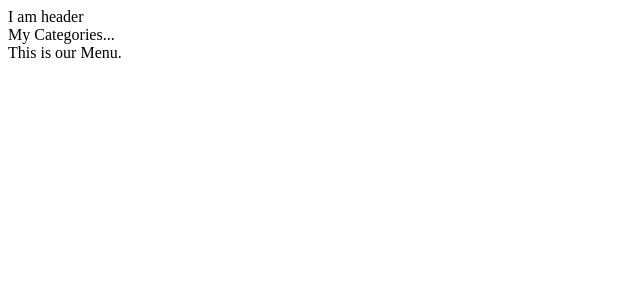
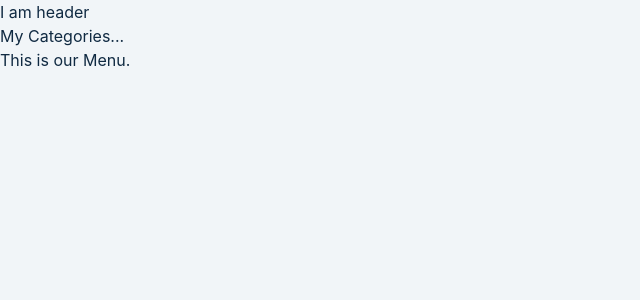
Before and after one commit to sidchopp/menu, a React (Create React App) app: page / in a window 1280 px wide. Shown: the top 300 px of the page, without its empty margins (0-640 px from the left). Built offline with nearby package versions, Linux system fonts and the light colour scheme.

Commit message:
components formed

```diff
--- a/src/App.js
+++ b/src/App.js
@@ -1,15 +1,15 @@
 
 import Head from './components/Head';
-import Menu from "./components/Menu";
 
-import Categories from './components/Categories';
+
+import MenuCategories from './components/MenuCategories';
 
 function App() {
   return (
     <div>
       <Head />
-      <Categories />
-      <Menu />
+      <MenuCategories />
+
 
     </div>
   );
--- /dev/null
+++ b/src/components/MenuCategories.js
@@ -0,0 +1,16 @@
+import React from 'react'
+
+import Menu from './Menu'
+import Categories from './Categories'
+import items from './Data';
+
+function MenuCategories() {
+  return (
+    <div>
+      <Categories />
+      <Menu />
+    </div>
+  )
+}
+
+export default MenuCategories
--- /dev/null
+++ b/src/index.css
@@ -0,0 +1,236 @@
+/*
+===============
+Variables
+===============
+*/
+
+:root {
+  /* dark shades of primary color*/
+  --clr-primary-1: hsl(205, 86%, 17%);
+  --clr-primary-2: hsl(205, 77%, 27%);
+  --clr-primary-3: hsl(205, 72%, 37%);
+  --clr-primary-4: hsl(205, 63%, 48%);
+  /* primary/main color */
+  --clr-primary-5: hsl(205, 78%, 60%);
+  /* lighter shades of primary color */
+  --clr-primary-6: hsl(205, 89%, 70%);
+  --clr-primary-7: hsl(205, 90%, 76%);
+  --clr-primary-8: hsl(205, 86%, 81%);
+  --clr-primary-9: hsl(205, 90%, 88%);
+  --clr-primary-10: hsl(205, 100%, 96%);
+  /* darkest grey - used for headings */
+  --clr-grey-1: hsl(209, 61%, 16%);
+  --clr-grey-2: hsl(211, 39%, 23%);
+  --clr-grey-3: hsl(209, 34%, 30%);
+  --clr-grey-4: hsl(209, 28%, 39%);
+  /* grey used for paragraphs */
+  --clr-grey-5: hsl(210, 22%, 49%);
+  --clr-grey-6: hsl(209, 23%, 60%);
+  --clr-grey-7: hsl(211, 27%, 70%);
+  --clr-grey-8: hsl(210, 31%, 80%);
+  --clr-grey-9: hsl(212, 33%, 89%);
+  --clr-grey-10: hsl(210, 36%, 96%);
+  --clr-white: #fff;
+  --clr-gold: #c59d5f;
+
+  --clr-red-dark: hsl(360, 67%, 44%);
+  --clr-red-light: hsl(360, 71%, 66%);
+  --clr-green-dark: hsl(125, 67%, 44%);
+  --clr-green-light: hsl(125, 71%, 66%);
+  --clr-black: #222;
+  --transition: all 0.3s linear;
+  --spacing: 0.1rem;
+  --radius: 0.25rem;
+  --light-shadow: 0 5px 15px rgba(0, 0, 0, 0.1);
+  --dark-shadow: 0 5px 15px rgba(0, 0, 0, 0.2);
+  --max-width: 1170px;
+  --fixed-width: 620px;
+}
+/*
+===============
+Global Styles
+===============
+*/
+
+*,
+::after,
+::before {
+  margin: 0;
+  padding: 0;
+  box-sizing: border-box;
+}
+body {
+  font-family: -apple-system, BlinkMacSystemFont, 'Segoe UI', Roboto, Oxygen,
+    Ubuntu, Cantarell, 'Open Sans', 'Helvetica Neue', sans-serif;
+  background: var(--clr-grey-10);
+  color: var(--clr-grey-1);
+  line-height: 1.5;
+  font-size: 0.875rem;
+}
+ul {
+  list-style-type: none;
+}
+a {
+  text-decoration: none;
+}
+h1,
+h2,
+h3,
+h4 {
+  letter-spacing: var(--spacing);
+  text-transform: capitalize;
+  line-height: 1.25;
+  margin-bottom: 0.75rem;
+}
+h1 {
+  font-size: 3rem;
+}
+h2 {
+  font-size: 2rem;
+}
+h3 {
+  font-size: 1.25rem;
+}
+h4 {
+  font-size: 0.875rem;
+}
+p {
+  margin-bottom: 1.25rem;
+  color: var(--clr-grey-5);
+}
+@media screen and (min-width: 800px) {
+  h1 {
+    font-size: 4rem;
+  }
+  h2 {
+    font-size: 2.5rem;
+  }
+  h3 {
+    font-size: 1.75rem;
+  }
+  h4 {
+    font-size: 1rem;
+  }
+  body {
+    font-size: 1rem;
+  }
+  h1,
+  h2,
+  h3,
+  h4 {
+    line-height: 1;
+  }
+}
+/*  global classes */
+
+/* section */
+.section {
+  width: 90vw;
+  margin: 0 auto;
+  max-width: var(--max-width);
+}
+
+@media screen and (min-width: 992px) {
+  .section {
+    width: 95vw;
+  }
+}
+
+/*
+===============
+Menu
+===============
+*/
+
+.menu {
+  padding: 5rem 0;
+}
+.title {
+  text-align: center;
+  margin-bottom: 2rem;
+}
+.underline {
+  width: 5rem;
+  height: 0.25rem;
+  background: var(--clr-gold);
+  margin-left: auto;
+  margin-right: auto;
+}
+.btn-container {
+  margin-bottom: 4rem;
+  display: flex;
+  justify-content: center;
+}
+.filter-btn {
+  background: transparent;
+  border-color: transparent;
+  font-size: 1rem;
+  text-transform: capitalize;
+  margin: 0 0.5rem;
+  letter-spacing: 1px;
+  padding: 0.375rem 0.75rem;
+  color: var(--clr-gold);
+  cursor: pointer;
+  transition: var(--transition);
+  border-radius: var(--radius);
+}
+.filter-btn:hover {
+  background: var(--clr-gold);
+  color: var(--clr-white);
+}
+.section-center {
+  width: 90vw;
+  margin: 0 auto;
+  max-width: 1170px;
+  display: grid;
+  gap: 3rem 2rem;
+  justify-items: center;
+}
+.menu-item {
+  display: grid;
+  gap: 1rem 2rem;
+  max-width: 25rem;
+}
+.photo {
+  object-fit: cover;
+  height: 200px;
+  width: 100%;
+  border: 0.25rem solid var(--clr-gold);
+  border-radius: var(--radius);
+  display: block;
+}
+.item-info header {
+  display: flex;
+  justify-content: space-between;
+  border-bottom: 0.5px dotted var(--clr-grey-5);
+}
+.item-info h4 {
+  margin-bottom: 0.5rem;
+}
+.price {
+  color: var(--clr-gold);
+}
+.item-text {
+  margin-bottom: 0;
+  padding-top: 1rem;
+}
+
+@media screen and (min-width: 768px) {
+  .menu-item {
+    grid-template-columns: 225px 1fr;
+    gap: 0 1.25rem;
+    max-width: 40rem;
+  }
+  .photo {
+    height: 175px;
+  }
+}
+@media screen and (min-width: 1200px) {
+  .section-center {
+    width: 95vw;
+    grid-template-columns: 1fr 1fr;
+  }
+  .photo {
+    height: 150px;
+  }
+}
--- a/src/index.js
+++ b/src/index.js
@@ -1,6 +1,6 @@
 import React from 'react';
 import ReactDOM from 'react-dom';
-
+import './index.css';
 import App from './App';
 
 
```
